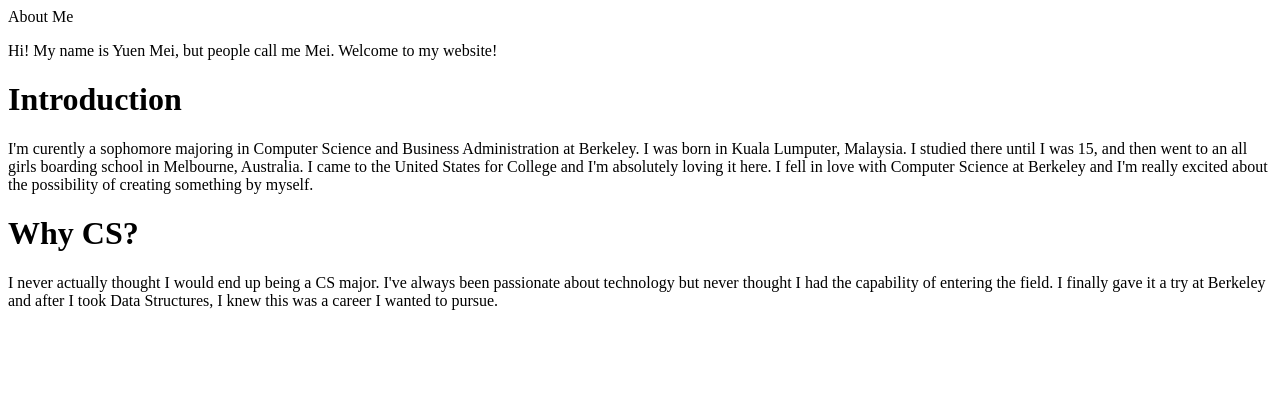
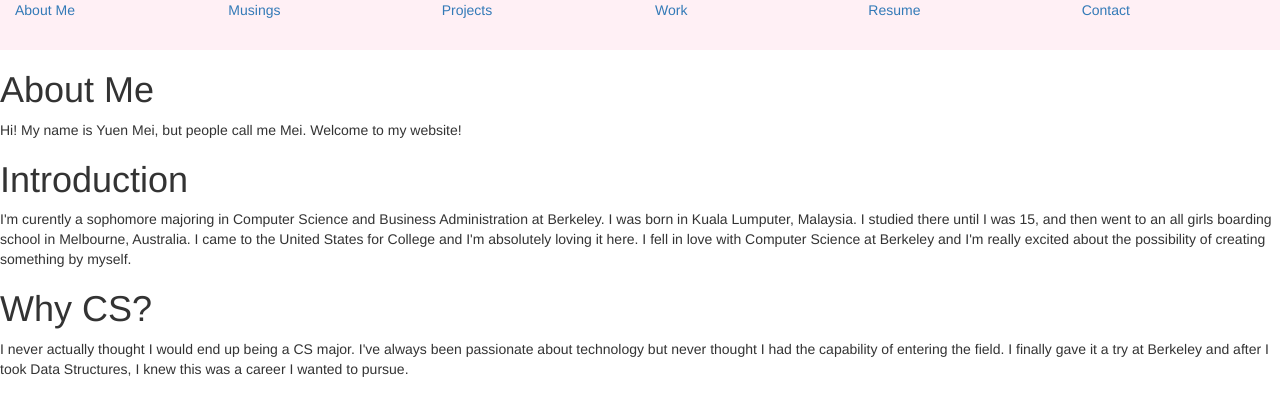
Before and after one commit to wanyuenmei/yuenmeiwan.github.io, a plain HTML site: page aboutme.html in a window 1280 px wide. Drawn offline with nearby package versions, Linux system fonts and the light colour scheme.

Commit message:
Linking pages

```diff
--- a/aboutme.html
+++ b/aboutme.html
@@ -1,11 +1,41 @@
 <!DOCTYPE html>
-<html>
-	<head>
-		About Me
-	</head>
+<html lang="en">
+    <head>
+        <title>About Me.</title>
+        <meta charset="utf-8">
+        <meta name="viewport" content="width=device-width, initial-scale=1">
+        <link rel="stylesheet" href="http://maxcdn.bootstrapcdn.com/bootstrap/3.2.0/css/bootstrap.min.css">
+        <script src="https://ajax.googleapis.com/ajax/libs/jquery/1.11.1/jquery.min.js"></script>
+        <script src="http://maxcdn.bootstrapcdn.com/bootstrap/3.2.0/js/bootstrap.min.js"></script>
+    </head>
 
-	<body>
-		<p>
+    <body>
+        <div class="container-fluid" style="height:50px;">
+            <div class="row">
+                <div class="col-sm-2" style="background-color:lavenderblush;height:50px;">
+                    <a href="aboutme.html">About Me</a>
+                </div>
+                <div class="col-sm-2" style="background-color:lavenderblush;height:50px;">
+                    <a href="musings.html">Musings</a>
+                </div>
+                <div class="col-sm-2" style="background-color:lavenderblush;height:50px;">
+                    <a href="projects.html">Projects</a>
+                </div>
+                <div class="col-sm-2" style="background-color:lavenderblush;height:50px;">
+                    <a href="work.html">Work</a>
+                </div>
+                <div class="col-sm-2" style="background-color:lavenderblush;height:50px;">
+                    <a href="resume.pdf">Resume</a>
+                </div>
+                <div class="col-sm-2" style="background-color:lavenderblush;height:50px;">
+                    <a href="contact.html">Contact</a>
+                </div>
+            </div>
+        </div>
+
+        <h1>About Me</h1>
+
+        <p>
 			Hi! My name is Yuen Mei, but people call me Mei. Welcome to my website!
 		</p>
 
@@ -22,6 +52,5 @@
 			I never actually thought I would end up being a CS major. I've always been passionate about technology but never thought I had the capability of entering the field. I finally gave it a try at Berkeley and after I took Data Structures, I knew this was a career I wanted to pursue.
 		</p>
 
-	</body>
-
+    </body>
 </html>
```
